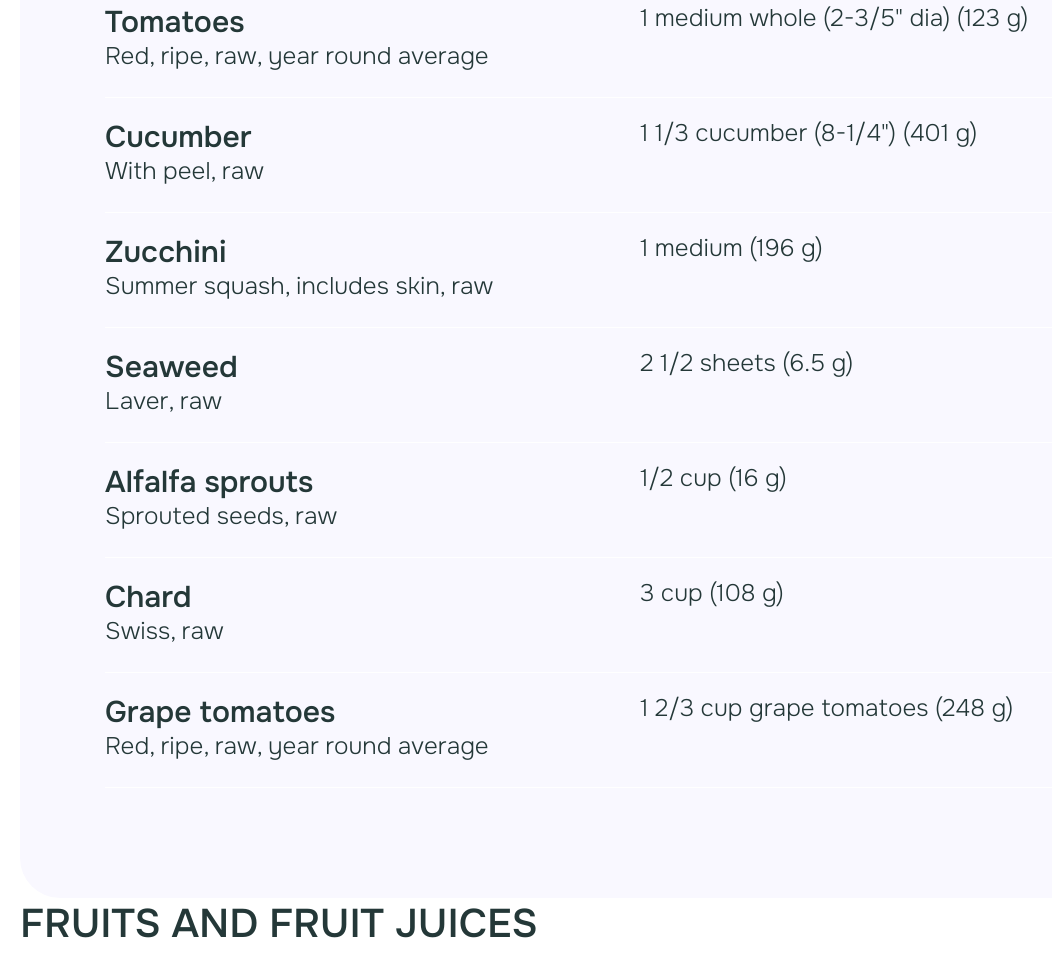
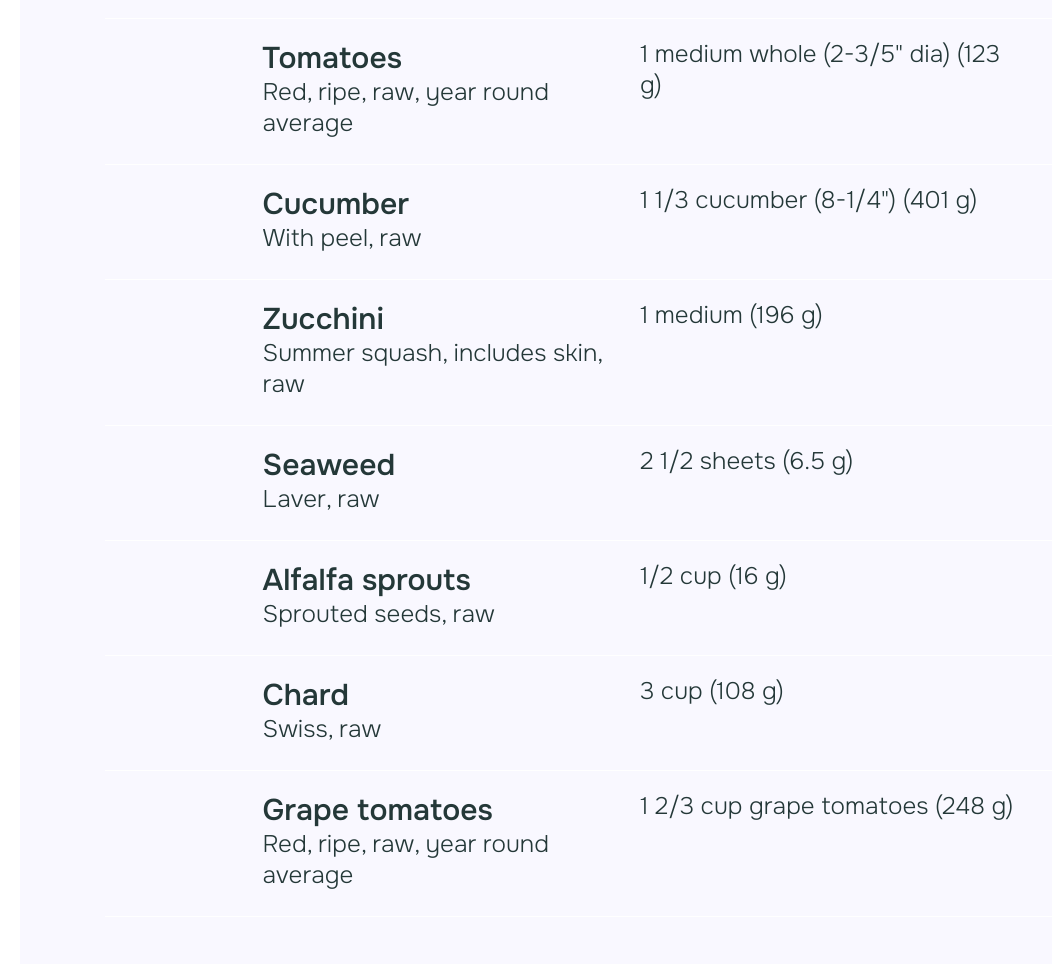
Before and after one commit to DarchukSergey/mhw, a plain HTML site: page index.html in a window 1280 px wide. Shown: the part 7176-8140 px from the top of the page, without its empty margins (0-1052 px from the left). Drawn offline with Linux system fonts and the light colour scheme; a web font is replaced by a local one.

Commit message:
added update

```diff
--- a/css/style.css
+++ b/css/style.css
@@ -712,7 +712,17 @@ line-height: 38px;
     left: -100px;
 }
 
+.grocery__fruits::before {
+    position: absolute;
+    content: '';
+    background: url('../images/blueberry.png') center no-repeat;
+    width: 73px;
+    height: 73px;
+    left: -100px;
+}
+
 .grocery--container{
     max-width: 755px;
-    margin: 0 auto;
+    margin-left: auto;
+    margin-right: auto;
 }
--- a/index.html
+++ b/index.html
@@ -594,18 +594,20 @@
                                 <div class="grocery__item-ingredient">
                                     <div class="grocery__item-ingredient_product">
                                         <h5 class="grocery__item-ingredient_title">Parsley</h5>
-                                    <p class="grocery__item-ingredient_text">Raw</p></div>
+                                        <p class="grocery__item-ingredient_text">Raw</p>
                                         <p class="grcery__item-weight">1/4 tbsp (0.95 g)</p>
+                                    </div>
+                                </div>
                             </div>
                         </li>
                         <li class="grocery__item">
-                            </div>
                             <div class="grocery__item-inner grocery--container">
                                 <div class="grocery__item-ingredient">
                                     <div class="grocery__item-ingredient_product">
                                         <h5 class="grocery__item-ingredient_title">Green beans</h5>
                                         <p class="grocery__item-ingredient_text"> Snap beans, raw</p>
                                     </div>
+
 
                                     <p class="grcery__item-weight">8 oz (227 g)</p>
                                 </div>
@@ -618,7 +620,6 @@
                                         <h5 class="grocery__item-ingredient_title">Onions</h5>
                                         <p class="grocery__item-ingredient_text">Raw</p>
                                     </div>
-
                                     <p class="grcery__item-weight">2 1/4 medium (2-1/2" dia) (248 g)</p>
                                 </div>
                             </div>
@@ -631,7 +632,8 @@
                                         <p class="grocery__item-ingredient_text">Sweet, raw</p>
                                     </div>
 
-                                <p class="grcery__item-weight">3 1/4 medium (approx 2-3/4” long, 2-1/2 dia.) (387 g)</p>
+                                    <p class="grcery__item-weight">3 1/4 medium (approx 2-3/4” long, 2-1/2 dia.) (387 g)
+                                    </p>
                                 </div>
                             </div>
                         </li>
@@ -660,7 +662,7 @@
                             </div>
                         </li>
                         <li class="grocery__item">
-                            <div class="grocery__item-inner grocery--container"></div>
+                            <div class="grocery__item-inner grocery--container">
                                 <div class="grocery__item-ingredient">
                                     <div class="grocery__item-ingredient_product">
                                         <h5 class="grocery__item-ingredient_title">Tomatoes</h5>
@@ -669,9 +671,10 @@
 
                                     <p class="grcery__item-weight">1 medium whole (2-3/5" dia) (123 g)</p>
                                 </div>
+                            </div>
                         </li>
                         <li class="grocery__item">
-                            <div class="grocery__item-inner grocery--container"></div>
+                            <div class="grocery__item-inner grocery--container">
                                 <div class="grocery__item-ingredient">
                                     <div class="grocery__item-ingredient_product">
                                         <h5 class="grocery__item-ingredient_title">Cucumber</h5>
@@ -680,9 +683,10 @@
 
                                     <p class="grcery__item-weight">1 1/3 cucumber (8-1/4") (401 g)</p>
                                 </div>
+                            </div>
                         </li>
                         <li class="grocery__item">
-                            <div class="grocery__item-inner grocery--container"></div>
+                            <div class="grocery__item-inner grocery--container">
                                 <div class="grocery__item-ingredient">
                                     <div class="grocery__item-ingredient_product">
                                         <h5 class="grocery__item-ingredient_title">Zucchini</h5>
@@ -691,9 +695,10 @@
 
                                     <p class="grcery__item-weight">1 medium (196 g)</p>
                                 </div>
+                            </div>
                         </li>
                         <li class="grocery__item">
-                            <div class="grocery__item-inner grocery--container"></div>
+                            <div class="grocery__item-inner grocery--container">
                                 <div class="grocery__item-ingredient">
                                     <div class="grocery__item-ingredient_product">
                                         <h5 class="grocery__item-ingredient_title">Seaweed</h5>
@@ -702,9 +707,10 @@
 
                                     <p class="grcery__item-weight">2 1/2 sheets (6.5 g)</p>
                                 </div>
+                            </div>
                         </li>
                         <li class="grocery__item">
-                            <div class="grocery__item-inner grocery--container"></div>
+                            <div class="grocery__item-inner grocery--container">
                                 <div class="grocery__item-ingredient">
                                     <div class="grocery__item-ingredient_product">
                                         <h5 class="grocery__item-ingredient_title">Alfalfa sprouts</h5>
@@ -713,9 +719,10 @@
 
                                     <p class="grcery__item-weight">1/2 cup (16 g)</p>
                                 </div>
+                            </div>
                         </li>
                         <li class="grocery__item">
-                            <div class="grocery__item-inner grocery--container"></div>
+                            <div class="grocery__item-inner grocery--container">
                                 <div class="grocery__item-ingredient">
                                     <div class="grocery__item-ingredient_product">
                                         <h5 class="grocery__item-ingredient_title">Chard</h5>
@@ -724,9 +731,10 @@
 
                                     <p class="grcery__item-weight">3 cup (108 g)</p>
                                 </div>
+                            </div>
                         </li>
                         <li class="grocery__item">
-                            <div class="grocery__item-inner grocery--container"></div>
+                            <div class="grocery__item-inner grocery--container">
                                 <div class="grocery__item-ingredient">
                                     <div class="grocery__item-ingredient_product">
                                         <h5 class="grocery__item-ingredient_title">Grape tomatoes</h5>
@@ -735,11 +743,12 @@
 
                                     <p class="grcery__item-weight">1 2/3 cup grape tomatoes (248 g)</p>
                                 </div>
+                            </div>
                         </li>
                     </ul>
                 </div>
                 <div class="grocery__block-chapter">
-                    <h4 class="grocery__block-title">FRUITS AND FRUIT JUICES</h4>
+                    <h4 class="grocery__block-title grocery__fruits grocery--container">FRUITS AND FRUIT JUICES</h4>
                     <ul class="grocery__items">
                         <li class="grocery__item">
                             <div class="grocery__item-ingredient">
@@ -749,10 +758,12 @@
                             </div>
                         </li>
                         <li class="grocery__item">
+                            <div class="grocery__item-inner grocery--container">
                                 <div class="grocery__item-ingredient">
                                     <h5 class="grocery__item-ingredient_title">Mangos</h5>
                                     <p class="grocery__item-ingredient_text">Raw</p>
                                     <p class="grcery__item-weight">1 1/4 fruit without refuse (259 g)</p>
+                                </div>
                             </div>
                         </li>
                         <li class="grocery__item">
```
Lines whose indentation alone changed are shown as unchanged.
